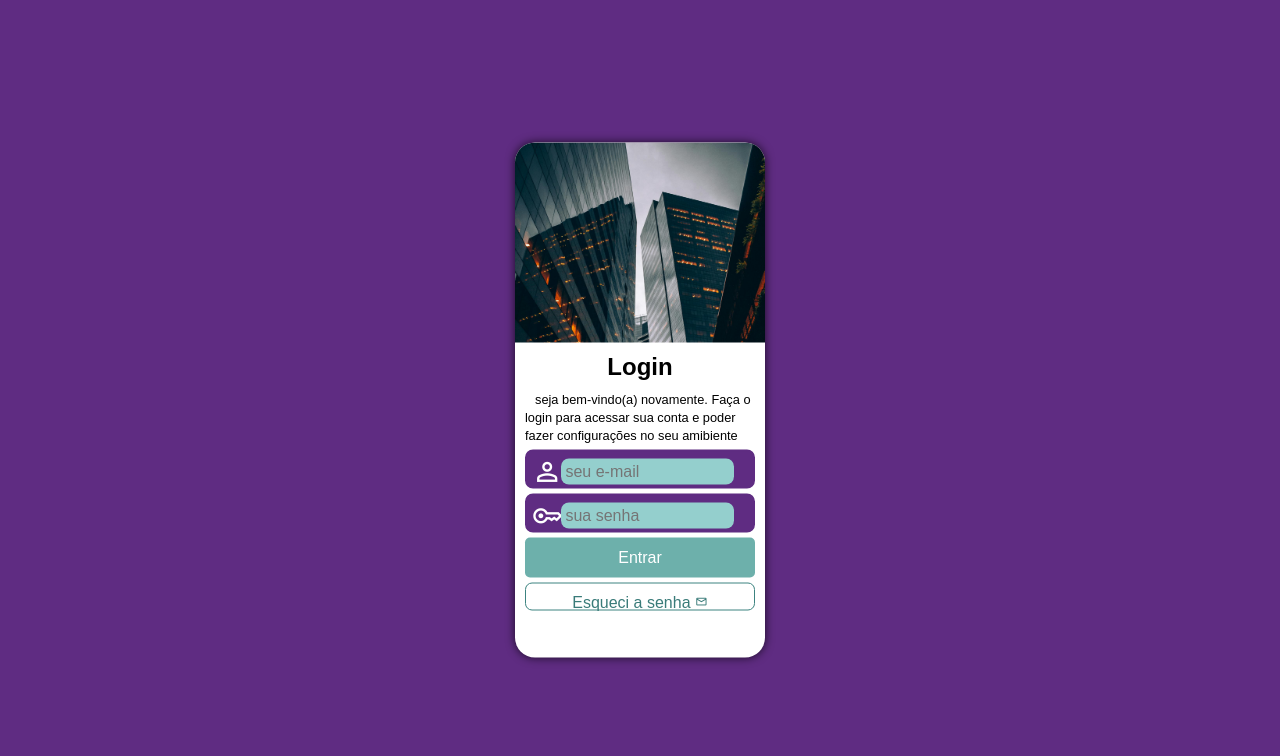
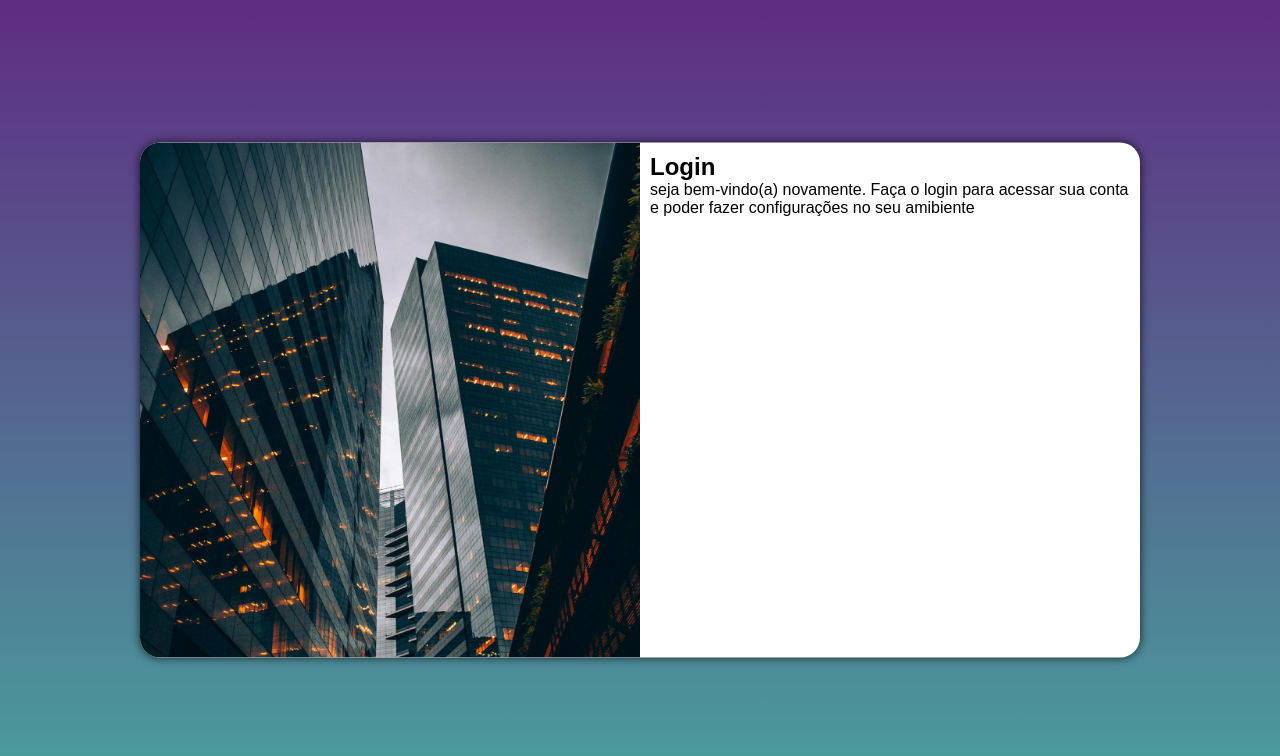
Before and after one commit to vinyciosg/projeto-login, a plain HTML site: page index.html in a window 1280 px wide. Drawn offline with nearby package versions, Linux system fonts and the light colour scheme.

Commit message:
mediaquery para outras telas

```diff
--- a/estilos/estyle.css
+++ b/estilos/estyle.css
@@ -11,8 +11,8 @@
     */
 
 * {
+    padding: 0px;
     margin: 0px;
-    padding: 0px;
     font-family: Arial, Helvetica, sans-serif;
     box-sizing: border-box;
 }
@@ -29,7 +29,7 @@ main {
     height: 100vh;
 }
 
-section#login {
+ #login {
     position: absolute;
     left: 50%;
     top: 50%;
@@ -37,18 +37,18 @@ section#login {
 
 
     background-color: white;
+    width: 300px;
     height: 515px;
-    width: 250px;
+
     border-radius: 20px;
     box-shadow: 0px 0px  10px rgba(0, 0, 0, 0.749);
-
+    transition: width .3s, height .3s;
+    transition-timing-function: ease;
 
     transform: translate(-50%, -50%);
-    transition: width .3s, heith .3s;
-    transition-timing-function: ease;
-}
+ }
 
-section#login > div#imagen {
+     div#imagem {
     display: block;
     background: url(../imagens/pexels-dinnow-9444476.jpg);
     background-size: cover;
@@ -57,96 +57,7 @@ section#login > div#imagen {
 
 }
 
-section#login > div#formulario {
+    div#formulario {
     display: block;
     padding: 10px;
 }
-
-div#formulario > h1 {
-    text-align: center;
-    padding-bottom: 10px;
-}
-
-div#formulario > p {
-    font-size: 0.8em;
-    text-indent: 10px;
-    line-height:18px ;
-}
-
-form > div.campo {
-    background-color: #5f2c82;
-    border: 2px solid #5f2c82;
-    display: block;
-    width: 100%;
-    height: 39px;
-    border-radius: 8px;
-    margin: 5px 0px;
-}
-
-div.campo > label {
-    display: none;
-
-}
-
-div.campo > span {
-    color: white;
-    font-size: 1.9em;
-    width: 30px;
-    padding: 5px;
-}
-
-div.campo > input {
-    background-color: #94cfcd;
-    font-size: 1em;
-    width: calc(100% - 53px);
-    height: 75%;
-    border: 0px;
-    border-radius: 8px;
-    padding: 4px;
-    transform: translateY(-10px);
-}
-
-div.campo > input:focus-within {
-    background-color: white;
-    border: none;
-}
-
-form > input[type=submit] {
-    display: block;
-    font-size: 1em;
-    width: 100%;
-    height: 40px;
-    background-color: rgba(46, 142, 135, 0.698);
-    color: white;
-    border: none;
-    border-radius: 5px;
-    cursor: pointer;
-
-}
-
-form > input[type=submit]:hover {
-    background-color: #2d6462;
-}
-
-form > a.botao {
-    display: block;
-    text-align: center;
-    font-size: 1em;
-    width: 100%;
-    height: 28px;
-    padding-top: 10px;
-    margin-top: 5px;
-    background-color: white;
-    color: #397b79;
-    border: 1px solid #3c8380;
-    border-radius: 7px;
-    text-decoration: none;
-}
-
-form > a.botao:hover {
-    background-color: #6cd3cf;
-}
-
-form > a.botao > span {
-    font-size: 0.8em;
-}
--- a/estilos/mediaquery.css
+++ b/estilos/mediaquery.css
@@ -16,12 +16,47 @@ Grandes telas: acima de 1201px
         Lilais: #5f2c82
 */
 
-@media screen and (min-width: 769px) and (max-width: 1024px) {
-    body {
-        background-image: linear-gradient(to top, #49a09d, #5f2c82);
+ @media screen and (min-width: 769px) and (max-width: 1024px) {
 
+    main {
+       background-image: linear-gradient(to top, #49a09d,#5f2c82 );
     }
 
+    section#login {
+        width: 80vw;
+    }
 
+   #login > div#imagem {
+    float: left;
+    width: 40%;
+    height: 100% ;
+   }
+
+   section#login > div#formulario {
+    float: right;
+    width: 60%;
+   }
 
 }
+
+@media screen and (min-width: 1024px)  {
+
+    main {
+        background-image: linear-gradient(to top, #49a09d,#5f2c82 );
+     }
+
+    section#login {
+        width: 1000px;
+    }
+
+    #login > div#imagem {
+        float: left;
+        width: 50%;
+        height: 100%;
+    }
+
+    #login > div#formulario {
+        float: right;
+        width: 50%;
+    }
+}
--- a/index.html
+++ b/index.html
@@ -5,41 +5,19 @@
     <meta name="viewport" content="width=device-width, initial-scale=1.0">
     <title>Document</title>
     <link rel="stylesheet" href="estilos/mediaquery.css">
+    <link rel="stylesheet" href="estilos/estyle.css">
     <link rel="stylesheet" href="https://fonts.googleapis.com/css2?family=Material+Symbols+Outlined:opsz,wght,FILL,GRAD@24,400,0,0" />
-    <link rel="stylesheet" href="estilos/estyle.css">
 </head>
 <body>
     <main>
         <section id="login">
-             <div id="imagen">
-                  <!-- Lugar da imagen -->
+             <div id="imagem">
+
              </div>
              <div id="formulario">
                   <h1>Login</h1>
                   <p>seja bem-vindo(a) novamente. Faça o login para acessar sua conta e poder fazer configurações no seu amibiente</p>
                   <form action="login.php" method="post" autocomplete="on">
-
-                    <div class="campo">
-                        <span class="material-symbols-outlined"> person </span>
-
-                        <input type="email" name="login" id="ilogin" required autocomplete="email" maxlength="30" placeholder="seu e-mail">
-
-                        <label for="ilogin"></label>
-                    </div>
-                    <div class="campo">
-                        <span class="material-symbols-outlined">key</span>
-
-                        <input type="password" name="senha" id="isenha" required autocomplete="new-password" maxlength="8" placeholder="sua senha">
-
-                        <label for="isenha"></label>
-
-                    </div>
-
-                    <input type="submit" value="Entrar">
-
-                    <a href="Esqueci.html" class="botao">
-                        Esqueci a senha <span class="material-symbols-outlined"> mail</span>
-                    </a>
 
 
                   </form>
```
